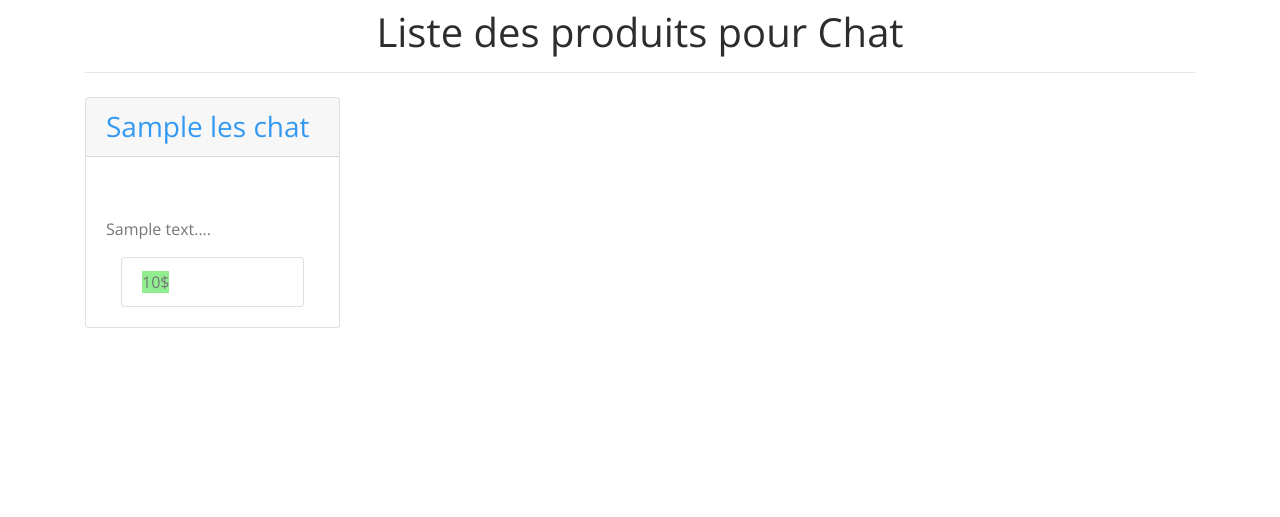
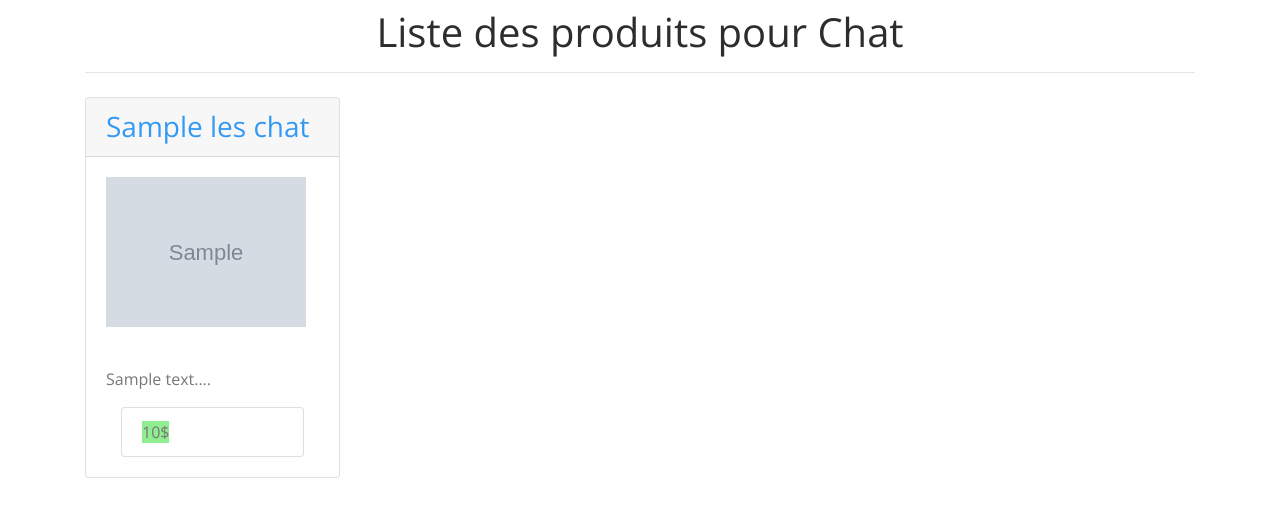
Before and after one commit to florian78370/E6, a Symfony app: template templates/chat/listeChat.html.twig in a window 1280 px wide. Shown: the part 58-575 px from the top of the page. Run offline with Twig, Linux system fonts and the light colour scheme; the template is opened without the code that fills it: most values are stand-ins (such as "Sample title", 1, 10 or a date in 2020); grey boxes marked "Sample" are stand-in pictures; some libraries are stand-ins or nearby versions.

Commit message:
début TYPE

```diff
--- a/templates/chat/listeChat.html.twig
+++ b/templates/chat/listeChat.html.twig
@@ -12,7 +12,8 @@
     {% set nbChat = leChat|length %}
         <div class="card mb-3">
             <h3 class="card-header"> <a href="{{path('ficheChat', {'id':leChat.id})}}">{{leChat.nom}}</a></h3>
-            <div class="card-body"></div>
+            <div class="card-body">
+            <img class = "avatar mx auto d-block" src="{{asset("images/" ~ leChat.image)}}" class="d-block user-select-none" width="200px" height="auto"</img> </div>
             <div class="card-body">
                 <p class="card-text">{{leChat.description|slice(0,200)|raw}}...</p>
                     <div class="col">
--- a/templates/cheval/listeChevaux.html.twig
+++ b/templates/cheval/listeChevaux.html.twig
@@ -18,7 +18,8 @@
 
         <div class="card mb-3">
             <h3 class="card-header"> <a href="{{path('ficheCheval', {'id': leCheval.id })}} ">{{leCheval.nom}} </a></h3>
-            <div class="card-body"></div>
+            <div class="card-body"><img class = "avatar mx auto d-block" src="{{asset("images/" ~ leCheval.image)}}" class="d-block user-select-none" width="200px" height="auto"</img>
+            </div>
             <div class="card-body">
             <p class="card-text">{{leCheval.description|slice(0,200)|raw}}...</p>
             <ul class=“list-group list-group-flush-center”>
--- a/templates/chien/listeChiens.html.twig
+++ b/templates/chien/listeChiens.html.twig
@@ -15,7 +15,8 @@
 
         <div class="card mb-3">
             <h3 class="card-header"> <a href="{{path('ficheChien', {'id': leChien.id })}} ">{{leChien.nom}} </a></h3>
-            <div class="card-body"></div>
+            <div class="card-body">
+            <img class = "avatar mx auto d-block" src="{{asset("images/" ~ leChien.image)}}" class="d-block user-select-none" width="200px" height="auto"</img> </div>
             <div class="card-body">
             <p class="card-text">{{leChien.description|slice(0,200)|raw}}...</p>
             <ul class=“list-group list-group-flush-center”>
```
